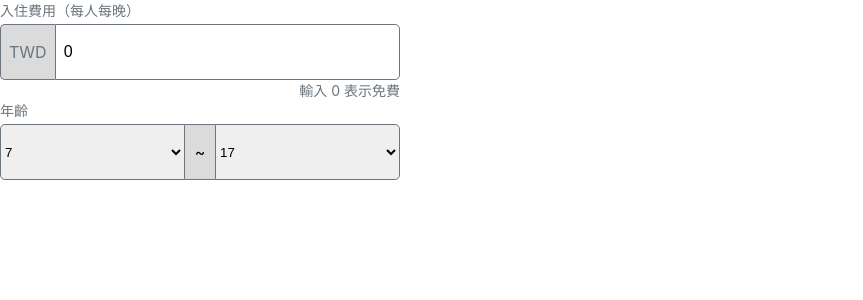
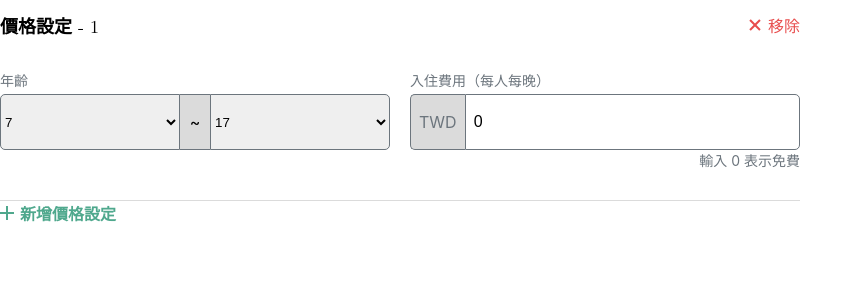
Before and after one commit to chengcheng1231/frontend-test, a React (Create React App) app: page / in a window 1280 px wide. Shown: the top 300 px of the page, without its empty margins (0-863 px from the left). Built offline with nearby package versions, Linux system fonts and the light colour scheme.

Commit message:
feat: add ageGroupPriceList component

```diff
--- a/src/App.js
+++ b/src/App.js
@@ -1,15 +1,19 @@
-import { useState } from 'react';
+import React, { useState } from 'react';
 import './App.css';
-import AgeGroupSelect from './components/AgeGroupSelect/AgeGroupSelect';
-import PriceInput from './components/PriceInput/PriceInput';
+import AgeGroupPriceList from './components/AgeGroupPriceList/AgeGroupPriceList';
 
 function App() {
-  const [value, setValue] = useState('0');
-  const [ageGroup, setAgeGroup] = useState([7, 17]);
+  // const [value, setValue] = useState('0');
+  // const [ageGroup, setAgeGroup] = useState([7, 17]);
+  const [result, setResult] = useState([
+    { ageGroup: [7, 16], price: 999.99 },
+    { ageGroup: [0, 0], price: 0 },
+  ]);
   return (
     <div>
-      <PriceInput onChange={(e) => setValue(e.target.value)} value={value} />
-      <AgeGroupSelect isOverlap={false} ageGroup={ageGroup} setAgeGroup={(e) => setAgeGroup(e)} />
+      {/* <PriceInput onChange={(e) => setValue(e.target.value)} value={value} />
+      <AgeGroupSelect isOverlap={false} ageGroup={ageGroup} setAgeGroup={(e) => setAgeGroup(e)} /> */}
+      <AgeGroupPriceList result={result} onChange={(e) => setResult(e)} />
     </div>
   );
 }
--- /dev/null
+++ b/src/components/AgeGroupPriceList/AgeGroupPriceList.css
@@ -0,0 +1,113 @@
+.ageGroupPriceListContainer {
+  width: 800px;
+}
+
+.groupHeader {
+  display: flex;
+  justify-content: space-between;
+  align-items: center;
+  margin-bottom: 20px;
+}
+
+.ageGroupPriceListTitle {
+  font-size: 18px;
+  font-weight: 600;
+  margin: 12px 0;
+  font-family: math;
+}
+
+.ageGroupPriceListInputContainer {
+  display: flex;
+  gap: 20px;
+}
+
+.groupSeparator {
+  height: 1px;
+  width: 100%;
+  background-color: var(--color-gray-light);
+  margin-top: 30px;
+}
+
+.deleteGroupContainer {
+  position: relative;
+  display: flex;
+  flex-direction: row;
+  align-items: center;
+  cursor: pointer;
+}
+
+.deleteGroupClose {
+  position: relative;
+  width: 14px;
+  height: 14px;
+  margin-right: 6px;
+}
+
+.deleteGroupClose::before,
+.deleteGroupClose::after {
+  content: '';
+  position: absolute;
+  top: 50%;
+  left: 50%;
+  width: 14px;
+  height: 2px;
+  background-color: var(--color-alert-red);
+  transform: translate(-50%, -50%);
+}
+
+.deleteGroupClose::before {
+  transform: translate(-50%, -50%) rotate(45deg);
+}
+
+.deleteGroupClose::after {
+  transform: translate(-50%, -50%) rotate(-45deg);
+}
+
+.deleteGroupButton {
+  display: flex;
+  border: none;
+  color: var(--color-alert-red);
+  font-weight: 500;
+}
+
+.addGroupContainer {
+  position: relative;
+  display: flex;
+  flex-direction: row;
+  align-items: center;
+  cursor: pointer;
+}
+
+.addGroupButton {
+  display: flex;
+  border: none;
+  color: var(--color-primary);
+  font-weight: 600;
+}
+
+.addGroupPlus {
+  position: relative;
+  width: 14px;
+  height: 14px;
+  margin-right: 6px;
+}
+
+.addGroupPlus::before,
+.addGroupPlus::after {
+  content: '';
+  position: absolute;
+  top: 50%;
+  left: 50%;
+  width: 14px;
+  height: 2px;
+  background-color: var(--color-primary);
+  transform: translate(-50%, -50%);
+}
+
+.addGroupPlus::before {
+  transform: translate(-50%, -50%) rotate(0deg);
+}
+
+.addGroupPlus::after {
+  transform: translate(-50%, -50%) rotate(-90deg);
+}
--- /dev/null
+++ b/src/components/AgeGroupPriceList/AgeGroupPriceList.js
@@ -0,0 +1,38 @@
+import React, { useState } from 'react';
+import AgeGroupSelect from '../AgeGroupSelect/AgeGroupSelect';
+import PriceInput from '../PriceInput/PriceInput';
+import './AgeGroupPriceList.css';
+
+const AgeGroupPriceList = () => {
+  const [value, setValue] = useState('0');
+  const [ageGroup, setAgeGroup] = useState([7, 17]);
+  return (
+    <div>
+      <div className="ageGroupPriceListContainer">
+        <div className="groupHeader">
+          <h3 className="ageGroupPriceListTitle">價格設定 - 1</h3>
+          <div className="deleteGroupContainer" onClick={() => console.log('delete')}>
+            <div className="deleteGroupClose" />
+            <div className="deleteGroupButton">移除</div>
+          </div>
+        </div>
+        <div className="ageGroupPriceListInputContainer">
+          <div style={{ flex: 1 }}>
+            <AgeGroupSelect isOverlap={false} ageGroup={ageGroup} setAgeGroup={(e) => setAgeGroup(e)} />
+          </div>
+
+          <div style={{ flex: 1 }}>
+            <PriceInput onChange={(e) => setValue(e.target.value)} value={value} />
+          </div>
+        </div>
+        <div className="groupSeparator" />
+      </div>
+      <div className="addGroupContainer" onClick={() => console.log('add')}>
+        <div className="addGroupPlus" />
+        <div className="addGroupButton">新增價格設定</div>
+      </div>
+    </div>
+  );
+};
+
+export default AgeGroupPriceList;
--- a/src/components/AgeGroupSelect/AgeGroupSelect.css
+++ b/src/components/AgeGroupSelect/AgeGroupSelect.css
@@ -1,6 +1,5 @@
 .ageSelectContainer {
   height: 56px;
-  width: 400px;
   display: flex;
   background-color: var(--color-gray-light);
   border-radius: 7px;
--- a/src/components/AgeGroupSelect/AgeGroupSelect.js
+++ b/src/components/AgeGroupSelect/AgeGroupSelect.js
@@ -1,6 +1,7 @@
 import React, { useState } from 'react';
 import ErrorContainer from '../../elements/ErrorContainer/ErrorContainer';
 import InputTitle from '../../elements/InputTitle/InputTitle';
+import '../../palette.css';
 import './AgeGroupSelect.css';
 
 const AgeGroupSelect = ({ ageGroup, setAgeGroup, isOverlap }) => {
@@ -42,7 +43,7 @@ const AgeGroupSelect = ({ ageGroup, setAgeGroup, isOverlap }) => {
   };
 
   return (
-    <>
+    <div>
       <InputTitle title="年齡" />
       <div className="ageSelectContainer">
         <select
@@ -65,7 +66,7 @@ const AgeGroupSelect = ({ ageGroup, setAgeGroup, isOverlap }) => {
         </select>
       </div>
       {isOverlap ? <ErrorContainer errorText="年齡區間不可重疊" /> : null}
-    </>
+    </div>
   );
 };
 
--- a/src/components/PriceInput/PriceInput.css
+++ b/src/components/PriceInput/PriceInput.css
@@ -1,6 +1,5 @@
 .priceInputContainer {
   display: flex;
-  width: 400px;
   height: 56px;
   border-radius: 7px;
 }
@@ -42,7 +41,6 @@
 }
 
 .alertContainer {
-  width: 400px;
   height: 20px;
   background-color: var(--color-alert-light-yellow);
   display: flex;
--- a/src/components/PriceInput/PriceInput.js
+++ b/src/components/PriceInput/PriceInput.js
@@ -20,7 +20,7 @@ const PriceInput = ({ value, onChange }) => {
   };
 
   return (
-    <>
+    <div style={{ flex: 1 }}>
       <InputTitle title="入住費用（每人每晚）" />
       <div className="priceInputContainer">
         <div className="priceInputCurrencyContainer">
@@ -43,7 +43,7 @@ const PriceInput = ({ value, onChange }) => {
       <div className="alertContainer">
         <div className="alertText">輸入 0 表示免費</div>
       </div>
-    </>
+    </div>
   );
 };
 
--- a/src/elements/ErrorContainer/ErrorContainer.css
+++ b/src/elements/ErrorContainer/ErrorContainer.css
@@ -1,5 +1,4 @@
 .errorContainer {
-  width: 400px;
   height: 30px;
   background-color: var(--color-alert-light-red);
   border-radius: 6px;
--- a/src/palette.css
+++ b/src/palette.css
@@ -3,4 +3,5 @@
   --color-gray-light: #dbdbdb;
   --color-alert-light-red: #fbe0e3;
   --color-alert-red: #e84c4c;
+  --color-primary: #4fa88d;
 }
```
